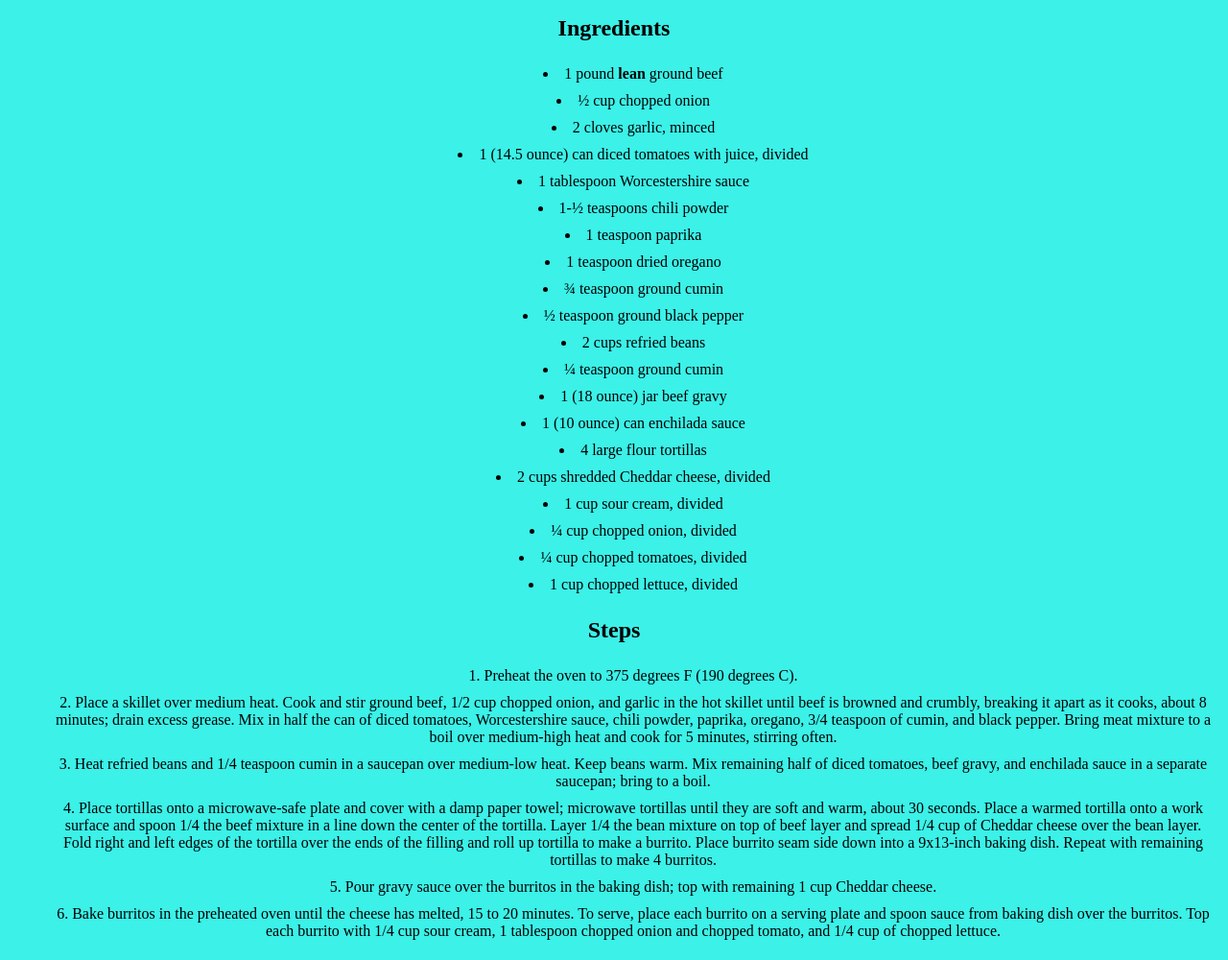
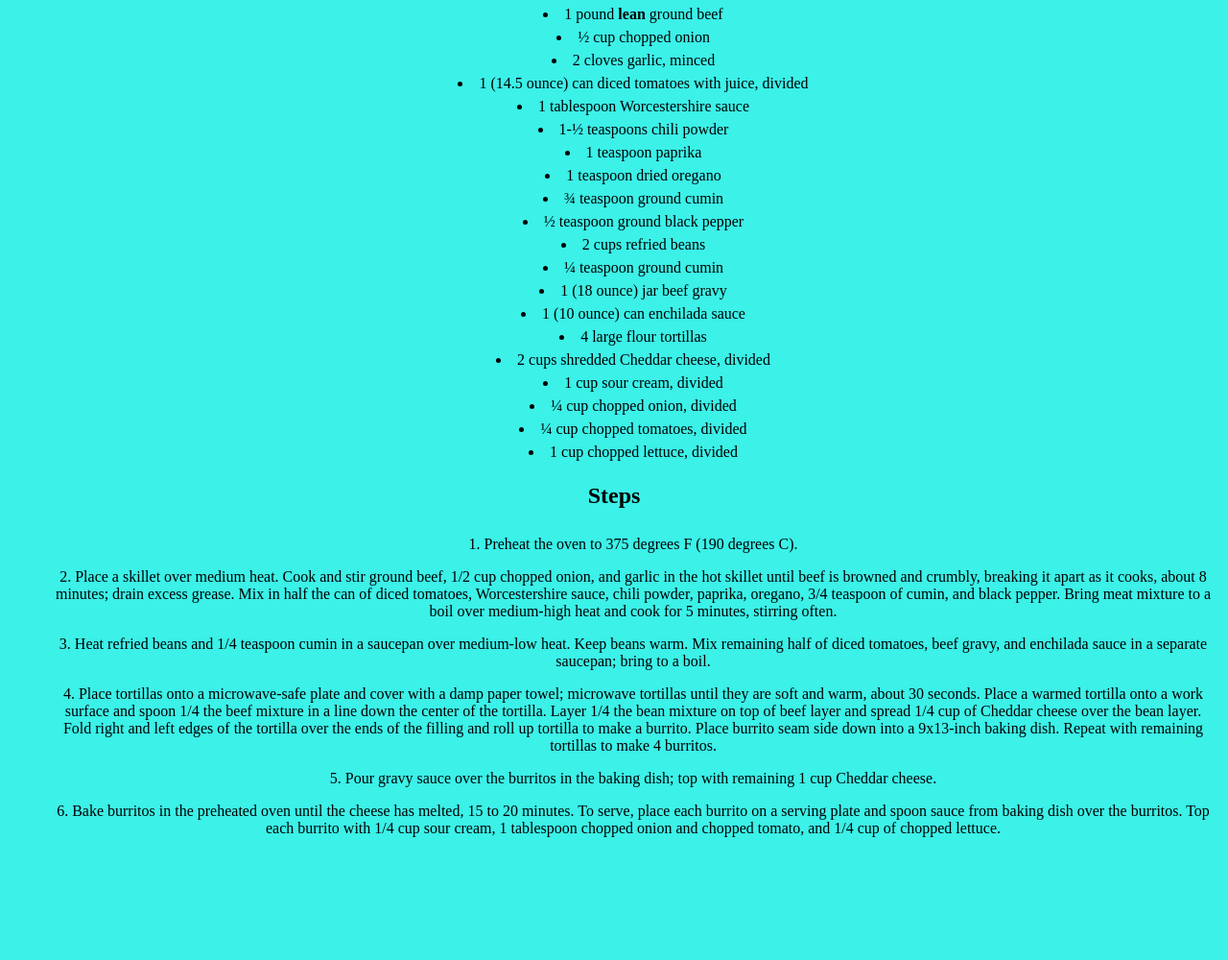
Before and after one commit to VirsatusCodes/odin-recipes, a plain HTML site: page recipes/burrito.html in a window 1280 px wide. Shown: the part 615-1615 px from the top of the page at 96% size. After the commit the page ends 1511 px from the top, so only its background shows below. Drawn offline with Linux system fonts and the light colour scheme.

Commit message:
add padding, two sizes

```diff
--- a/recipes/burrito.html
+++ b/recipes/burrito.html
@@ -32,41 +32,41 @@
 
     <h2>Ingredients</h2>
     <ul>
-        <li>1 pound <strong>lean</strong> ground beef</li>
-        <li>½ cup chopped onion</li>
-        <li>2 cloves garlic, minced</li>
-        <li>1 (14.5 ounce) can diced tomatoes with juice, divided</li>
-        <li>1 tablespoon Worcestershire sauce</li>
-        <li>1-½ teaspoons chili powder</li>
-        <li>1 teaspoon paprika</li>
-        <li>1 teaspoon dried oregano</li>
-        <li>¾ teaspoon ground cumin</li>
-        <li>½ teaspoon ground black pepper</li>
-        <li>2 cups refried beans</li>
-        <li>¼ teaspoon ground cumin</li>
-        <li>1 (18 ounce) jar beef gravy</li>
-        <li>1 (10 ounce) can enchilada sauce</li>
-        <li>4 large flour tortillas</li>
-        <li>2 cups shredded Cheddar cheese, divided</li>
-        <li>1 cup sour cream, divided</li>
-        <li>¼ cup chopped onion, divided</li>
-        <li>¼ cup chopped tomatoes, divided</li>
-        <li>1 cup chopped lettuce, divided</li>
+        <li class="sml">1 pound <strong>lean</strong> ground beef</li>
+        <li class="sml">½ cup chopped onion</li>
+        <li class="sml">2 cloves garlic, minced</li>
+        <li class="sml">1 (14.5 ounce) can diced tomatoes with juice, divided</li>
+        <li class="sml">1 tablespoon Worcestershire sauce</li>
+        <li class="sml">1-½ teaspoons chili powder</li>
+        <li class="sml">1 teaspoon paprika</li>
+        <li class="sml">1 teaspoon dried oregano</li>
+        <li class="sml">¾ teaspoon ground cumin</li>
+        <li class="sml">½ teaspoon ground black pepper</li>
+        <li class="sml">2 cups refried beans</li>
+        <li class="sml">¼ teaspoon ground cumin</li>
+        <li class="sml">1 (18 ounce) jar beef gravy</li>
+        <li class="sml">1 (10 ounce) can enchilada sauce</li>
+        <li class="sml">4 large flour tortillas</li>
+        <li class="sml">2 cups shredded Cheddar cheese, divided</li>
+        <li class="sml">1 cup sour cream, divided</li>
+        <li class="sml">¼ cup chopped onion, divided</li>
+        <li class="sml">¼ cup chopped tomatoes, divided</li>
+        <li class="sml">1 cup chopped lettuce, divided</li>
     </ul>
 
     <h2>Steps</h2>
     <ol>
-        <li>Preheat the oven to 375 degrees F (190 degrees C).</li>
+        <li class="lg">Preheat the oven to 375 degrees F (190 degrees C).</li>
 
-        <li>Place a skillet over medium heat. Cook and stir ground beef, 1/2 cup chopped onion, and garlic in the hot skillet until beef is browned and crumbly, breaking it apart as it cooks, about 8 minutes; drain excess grease. Mix in half the can of diced tomatoes, Worcestershire sauce, chili powder, paprika, oregano, 3/4 teaspoon of cumin, and black pepper. Bring meat mixture to a boil over medium-high heat and cook for 5 minutes, stirring often.</li>
+        <li class="lg">Place a skillet over medium heat. Cook and stir ground beef, 1/2 cup chopped onion, and garlic in the hot skillet until beef is browned and crumbly, breaking it apart as it cooks, about 8 minutes; drain excess grease. Mix in half the can of diced tomatoes, Worcestershire sauce, chili powder, paprika, oregano, 3/4 teaspoon of cumin, and black pepper. Bring meat mixture to a boil over medium-high heat and cook for 5 minutes, stirring often.</li>
 
-        <li>Heat refried beans and 1/4 teaspoon cumin in a saucepan over medium-low heat. Keep beans warm. Mix remaining half of diced tomatoes, beef gravy, and enchilada sauce in a separate saucepan; bring to a boil.</li>
+        <li class="lg">Heat refried beans and 1/4 teaspoon cumin in a saucepan over medium-low heat. Keep beans warm. Mix remaining half of diced tomatoes, beef gravy, and enchilada sauce in a separate saucepan; bring to a boil.</li>
 
-        <li>Place tortillas onto a microwave-safe plate and cover with a damp paper towel; microwave tortillas until they are soft and warm, about 30 seconds. Place a warmed tortilla onto a work surface and spoon 1/4 the beef mixture in a line down the center of the tortilla. Layer 1/4 the bean mixture on top of beef layer and spread 1/4 cup of Cheddar cheese over the bean layer. Fold right and left edges of the tortilla over the ends of the filling and roll up tortilla to make a burrito. Place burrito seam side down into a 9x13-inch baking dish. Repeat with remaining tortillas to make 4 burritos.</li>
+        <li class="lg">Place tortillas onto a microwave-safe plate and cover with a damp paper towel; microwave tortillas until they are soft and warm, about 30 seconds. Place a warmed tortilla onto a work surface and spoon 1/4 the beef mixture in a line down the center of the tortilla. Layer 1/4 the bean mixture on top of beef layer and spread 1/4 cup of Cheddar cheese over the bean layer. Fold right and left edges of the tortilla over the ends of the filling and roll up tortilla to make a burrito. Place burrito seam side down into a 9x13-inch baking dish. Repeat with remaining tortillas to make 4 burritos.</li>
 
-        <li>Pour gravy sauce over the burritos in the baking dish; top with remaining 1 cup Cheddar cheese.</li>
+        <li class="lg">Pour gravy sauce over the burritos in the baking dish; top with remaining 1 cup Cheddar cheese.</li>
 
-        <li>Bake burritos in the preheated oven until the cheese has melted, 15 to 20 minutes. To serve, place each burrito on a serving plate and spoon sauce from baking dish over the burritos. Top each burrito with 1/4 cup sour cream, 1 tablespoon chopped onion and chopped tomato, and 1/4 cup of chopped lettuce.</li>
+        <li class="lg">Bake burritos in the preheated oven until the cheese has melted, 15 to 20 minutes. To serve, place each burrito on a serving plate and spoon sauce from baking dish over the burritos. Top each burrito with 1/4 cup sour cream, 1 tablespoon chopped onion and chopped tomato, and 1/4 cup of chopped lettuce.</li>
     </ol>
 </body>
 </html>
--- a/style.css
+++ b/style.css
@@ -14,8 +14,9 @@ p{
     font-family: 'Times New Roman', sans-serif
 }
 
-h1, h2, h4, ol{
+h1, h2, h4, li{
     text-align: center;
+    list-style-position: inside;
 
 }
 
@@ -23,12 +24,13 @@ h1, h2, h4, ol{
     background-color: rgb(59, 241, 232);
 }
 
-li{
-    text-align: center;
-    list-style-position: inside;
-    padding: 5px;
+.sml{
+    padding: 3px;
+}
+.lg{
+    padding: 8px;
+}
 
-}
 .popout img:hover{
     transform: scale(1.15);
 }
```
Also changed, not shown: recipes/burger.html (+18 -16 lines), recipes/pasta.html (+12 -12 lines).
